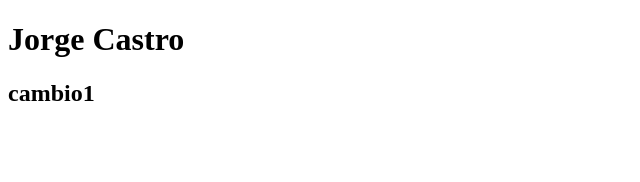
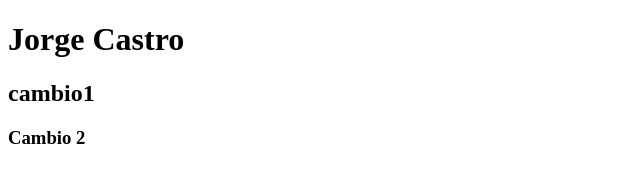
Before and after one commit to Jaho2020/Trabajo-Colaborativo-ListaContactos, a plain HTML site: page index.html in a window 1280 px wide. Shown: the whole page, without its empty margins (0-640 px from the left). Drawn offline with Linux system fonts and the light colour scheme.

Commit message:
cambio 2
descripcion cambio 2

```diff
--- a/index.html
+++ b/index.html
@@ -7,6 +7,7 @@
 <body>
 	<h1>Jorge Castro</h1>
 	<h2>cambio1</h2>
+	<h3>Cambio 2</h3>
 
 </body>
 </html>
```
